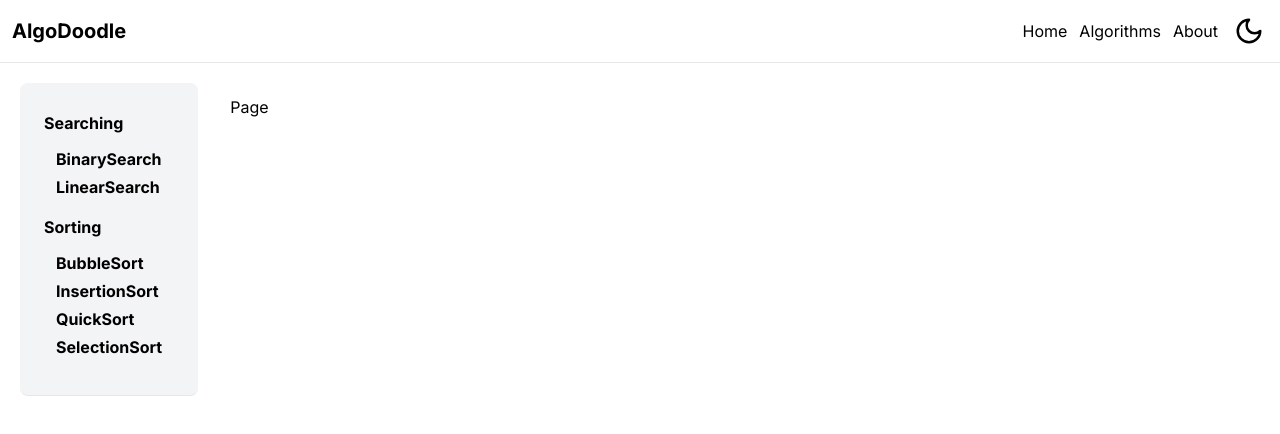
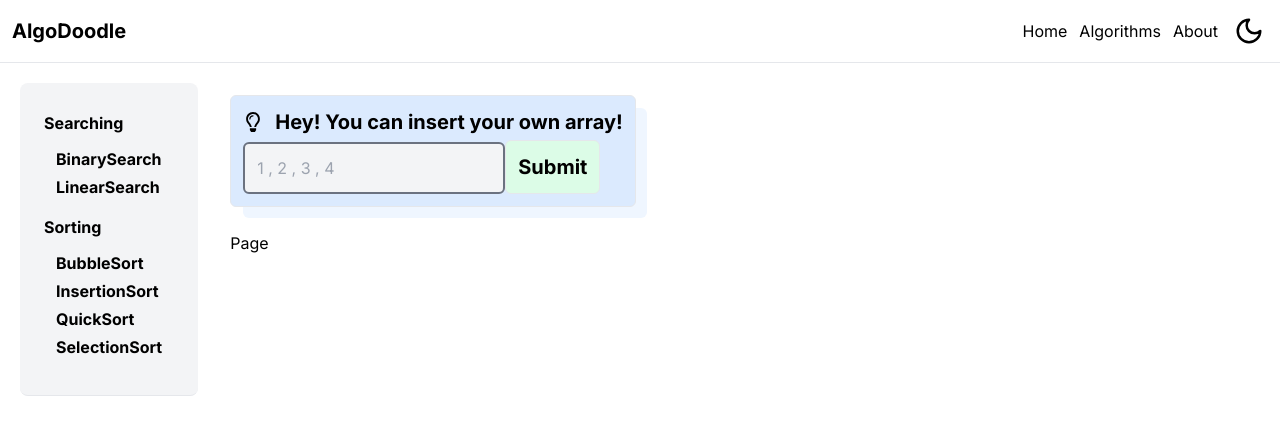
Before and after one commit to parv141206/algodoodle, a Next.js app: page /algorithms/sorting in a window 1280 px wide. Shown: the top 434 px of the page. Built offline with nearby package versions, Linux system fonts and the light colour scheme.

Commit message:
Added Custom Input

```diff
--- a/app/(routes)/algorithms/sorting/BubbleSort/page.tsx
+++ b/app/(routes)/algorithms/sorting/BubbleSort/page.tsx
@@ -7,15 +7,20 @@ import AlgorithmWorking from "@/app/_components/AlgorithmStructure/AlgorithmWork
 import { DoodleCard } from "@/app/_components/DoodleCard";
 import DoodleArray from "@/app/_components/Doodles/Array";
 import { PrimaryButton } from "@/app/_components/PrimaryButton";
-import { FC, useState } from "react";
+import { FC, useContext, useEffect, useState } from "react";
 import { useMediaQuery } from "react-responsive";
+import ArrayInputContext from "@/app/_contexts/ArrayInput";
 
 const Page: FC = () => {
-  const [arr, setArr] = useState([4, 2, 6, 3, 1, 9]);
+  const arrayInput = useContext(ArrayInputContext);
+  const [arr, setArr] = useState(arrayInput?.arrayInput || [4, 2, 6, 3, 1, 9]);
   const [i, setI] = useState(0);
   const [j, setJ] = useState(0);
   const [message, setMessage] = useState("");
   const isPhone = useMediaQuery({ query: "(max-width: 767px)" });
+  useEffect(() => {
+    setArr(arrayInput?.arrayInput || [4, 2, 6, 3, 1, 9]);
+  }, [arrayInput]);
 
   const handleNext = () => {
     // Check if the array is already sorted
@@ -106,7 +111,7 @@ const Page: FC = () => {
 
             <button
               onClick={() => {
-                setArr([4, 2, 6, 3, 1, 9]);
+                setArr(arrayInput?.arrayInput || [4, 2, 6, 3, 1, 9]);
                 setI(0);
                 setJ(0);
                 setMessage("");
--- a/app/(routes)/algorithms/sorting/InsertionSort/page.tsx
+++ b/app/(routes)/algorithms/sorting/InsertionSort/page.tsx
@@ -7,11 +7,13 @@ import AlgorithmWorking from "@/app/_components/AlgorithmStructure/AlgorithmWork
 import { DoodleCard } from "@/app/_components/DoodleCard";
 import DoodleArray from "@/app/_components/Doodles/Array";
 import { PrimaryButton } from "@/app/_components/PrimaryButton";
-import { FC, useState } from "react";
 import { useMediaQuery } from "react-responsive";
 
+import ArrayInputContext from "@/app/_contexts/ArrayInput";
+import { FC, useContext, useState } from "react";
 const Page: FC = () => {
-  const [arr, setArr] = useState([4, 2, 6, 3, 1, 9]);
+  const arrayInput = useContext(ArrayInputContext);
+  const [arr, setArr] = useState(arrayInput?.arrayInput || [4, 2, 6, 3, 1, 9]);
   const [i, setI] = useState(1); // Start from the second element
   const [j, setJ] = useState(1);
   const [message, setMessage] = useState("");
@@ -48,9 +50,7 @@ const Page: FC = () => {
       <Algorithm>
         <AlgorithmInfo title="Insertion Sort">
           <ul>
-            <li>
-              🔄 Insertion Sort is like sorting a hand of playing cards.
-            </li>
+            <li>🔄 Insertion Sort is like sorting a hand of playing cards.</li>
             <li>
               🃏 Imagine you have a few cards in your hand, and you pick them
               one by one.
@@ -111,7 +111,7 @@ const Page: FC = () => {
 
             <button
               onClick={() => {
-                setArr([4, 2, 6, 3, 1, 9]);
+                setArr(arrayInput?.arrayInput || [4, 2, 6, 3, 1, 9]);
                 setI(1); // Reset to the second element
                 setJ(1);
                 setMessage("");
--- a/app/(routes)/algorithms/sorting/SelectionSort/page.tsx
+++ b/app/(routes)/algorithms/sorting/SelectionSort/page.tsx
@@ -7,11 +7,13 @@ import AlgorithmWorking from "@/app/_components/AlgorithmStructure/AlgorithmWork
 import { DoodleCard } from "@/app/_components/DoodleCard";
 import DoodleArray from "@/app/_components/Doodles/Array";
 import { PrimaryButton } from "@/app/_components/PrimaryButton";
-import { FC, useState } from "react";
 import { useMediaQuery } from "react-responsive";
 
+import ArrayInputContext from "@/app/_contexts/ArrayInput";
+import { FC, useContext, useState } from "react";
 const Page: FC = () => {
-  const [arr, setArr] = useState([4, 2, 6, 3, 1, 9]);
+  const arrayInput = useContext(ArrayInputContext);
+  const [arr, setArr] = useState(arrayInput?.arrayInput || [4, 2, 6, 3, 1, 9]);
   const [i, setI] = useState(0);
   const [j, setJ] = useState(1);
   const [message, setMessage] = useState("");
@@ -93,7 +95,7 @@ const Page: FC = () => {
 
             <button
               onClick={() => {
-                setArr([4, 2, 6, 3, 1, 9]);
+                setArr(arrayInput?.arrayInput || [4, 2, 6, 3, 1, 9]);
                 setI(0);
                 setJ(1);
                 setMessage("");
--- /dev/null
+++ b/app/(routes)/algorithms/sorting/layout.tsx
@@ -0,0 +1,69 @@
+"use client";
+import { DoodleCard } from "@/app/_components/DoodleCard";
+import { DoodleInfoCard } from "@/app/_components/DoodleInfoCard";
+import { PrimaryButton } from "@/app/_components/PrimaryButton";
+import ArrayInputContext from "@/app/_contexts/ArrayInput";
+import React, { useContext, useState } from "react";
+import { FaLightbulb } from "react-icons/fa";
+
+export default function Layout({
+  children,
+}: Readonly<{ children: React.ReactNode }>) {
+  const arrayInput = useContext(ArrayInputContext);
+  const [input, setInput] = useState("");
+  const [isDialogOpen, setIsDialogOpen] = useState(false);
+  const [message, setMessage] = useState("");
+
+  const handleSubmit = () => {
+    const regex = /^(\s*\d+\s*,?)+$/;
+    if (regex.test(input)) {
+      const arr = input.split(",").map((str) => parseInt(str.trim(), 10));
+      arrayInput?.setArrayInput(arr);
+      setMessage("Array Input Set!");
+    } else {
+      setMessage("Invalid Input");
+    }
+    setIsDialogOpen(true);
+  };
+
+  return (
+    <>
+      {isDialogOpen && (
+        <div className="fixed inset-0 z-50 flex items-center justify-center bg-black bg-opacity-50 backdrop-blur-xl">
+          <dialog open={isDialogOpen} className="rounded-lg bg-white p-4">
+            <div>{message}</div>
+            <button
+              onClick={() => setIsDialogOpen(false)}
+              className="mt-4 rounded-md bg-blue-500 px-4 py-2 text-white"
+            >
+              Close
+            </button>
+          </dialog>
+        </div>
+      )}
+      <DoodleInfoCard
+        title={` Hey! You can insert your own array!`}
+        className=""
+      >
+        <>
+          <input
+            className="input"
+            type="text"
+            placeholder="1 , 2 , 3 , 4 "
+            value={input}
+            onChange={(e) => setInput(e.target.value)}
+          />
+          <button onClick={handleSubmit}>
+            <PrimaryButton
+              accentColor="bg-green-100"
+              class=""
+              title="Submit"
+            ></PrimaryButton>
+          </button>
+        </>
+      </DoodleInfoCard>
+      <br />
+      {children}
+    </>
+  );
+}
--- a/app/(routes)/layout.tsx
+++ b/app/(routes)/layout.tsx
@@ -5,6 +5,7 @@ import { useState } from "react";
 import "../globals.css";
 import ThemeContext from "../_contexts/Theme";
 import { Navbar } from "../_components/Navbar";
+import ArrayInputContext from "../_contexts/ArrayInput";
 
 const inter = Inter({ subsets: ["latin"] });
 
@@ -12,6 +13,7 @@ export default function RootLayout({
   children,
 }: Readonly<{ children: React.ReactNode }>) {
   const [theme, setTheme] = useState("light");
+  const [arrayInput, setArrayInput] = useState([4, 2, 6, 3, 1, 9]);
 
   return (
     <html lang="en" className={`${theme === "dark" ? "dark" : ""}`}>
@@ -28,12 +30,14 @@ export default function RootLayout({
         <title>AlgoDoodle</title>
       </head>
       <ThemeContext.Provider value={{ theme, setTheme }}>
+        <ArrayInputContext.Provider value={{ arrayInput, setArrayInput }}>
           <body
             className={`${inter.className} transition-all dark:bg-gray-950 dark:text-gray-200`}
           >
             <Navbar />
             {children}
           </body>
+        </ArrayInputContext.Provider>
       </ThemeContext.Provider>
     </html>
   );
--- /dev/null
+++ b/app/_components/DoodleInfoCard.tsx
@@ -0,0 +1,31 @@
+import { FC } from "react";
+import { FaLightbulb, FaRegLightbulb } from "react-icons/fa";
+
+interface DoodleCardProps {
+  title: string;
+  className: string; // Changed from `class` to `className` to avoid keyword conflict
+  children: React.ReactNode;
+}
+
+export const DoodleInfoCard: FC<DoodleCardProps> = ({
+  title,
+  className,
+  children,
+}) => {
+  return (
+    <div>
+      <div
+        className={` ${className} relative flex flex-col gap-1 rounded-md border bg-blue-100 p-3 dark:border-blue-700 dark:bg-blue-900`}
+      >
+        <h1 className="flex items-center gap-3 text-xl font-bold">
+          <FaRegLightbulb />
+          {title}
+        </h1>
+        <div className="p">{children}</div>
+        <div
+          className={`absolute left-3 top-3 z-[-1] h-full w-full rounded-md bg-blue-50 dark:bg-blue-800 dark:bg-opacity-25`}
+        ></div>
+      </div>
+    </div>
+  );
+};
--- /dev/null
+++ b/app/_contexts/ArrayInput.ts
@@ -0,0 +1,10 @@
+import { createContext, Dispatch, SetStateAction } from "react";
+
+interface ArrayInputContextType {
+  arrayInput: Array<number>;
+  setArrayInput: Dispatch<SetStateAction<Array<number>>>;
+}
+
+const ArrayInputContext = createContext<ArrayInputContextType | null>(null);
+
+export default ArrayInputContext;
--- a/app/globals.css
+++ b/app/globals.css
@@ -19,3 +19,6 @@ body {
     calc(var(--s) / 5) calc(var(--s) / 5);
   background-position: center;
 }
+.input {
+  @apply rounded-md border-2 border-gray-500 bg-gray-100 p-3 outline-none dark:bg-gray-900;
+}
```
Lines whose indentation alone changed are shown as unchanged.
